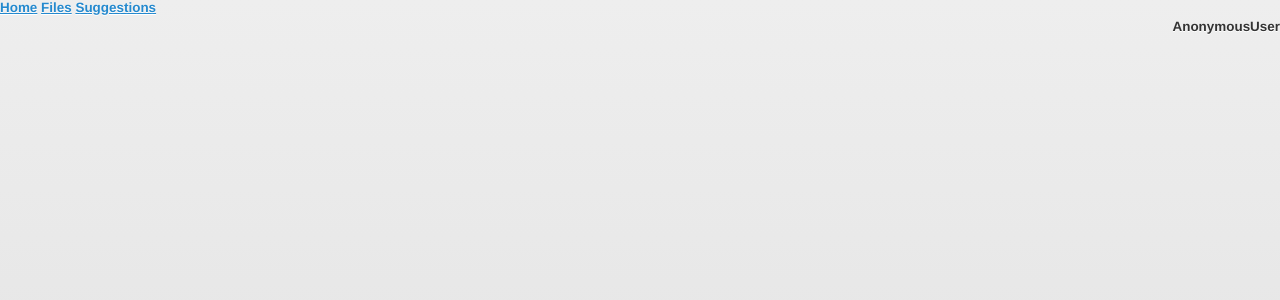
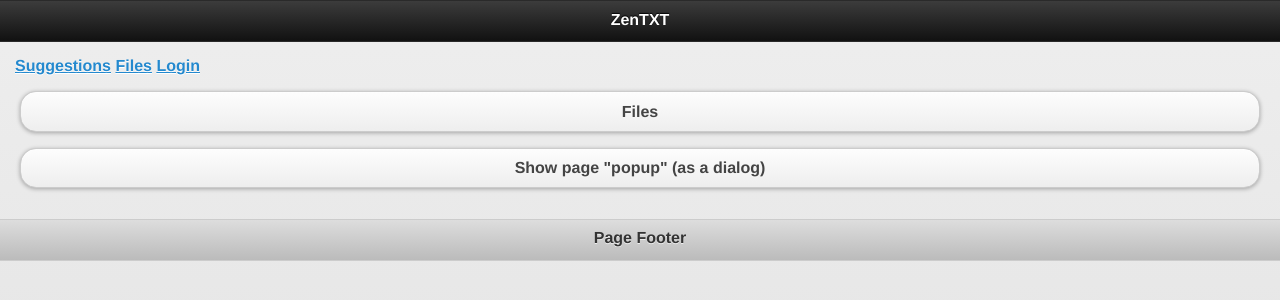
Before and after one commit to sqba/zentxt, a Django app: template templates/json/home.html in a window 1280 px wide. Shown: the top 300 px of the page. Run offline with Django 3.2, Linux system fonts and the light colour scheme; the template is opened without the code that fills it, so the values that code supplies are empty.

Commit message:
multi page json

```diff
--- a/templates/json/home.html
+++ b/templates/json/home.html
@@ -1,7 +1,7 @@
+<!DOCTYPE html>
 <html>
 	<head>
         <title>ZenTXT</title>
-
         <meta name="viewport" content="width=device-width, initial-scale=1">
         <link rel="stylesheet" href="js/jquery.mobile-1.0.1.min.css" />
         <script src="js/jquery-1.7.1.min.js"></script>
@@ -9,6 +9,7 @@
 
         <script>
             function load_files() {
+                $("#file_list").children().remove();
                 var url="/files";
                 $.getJSON(url, function(data) {
                     $.each(data.files, function(item, arr) {
@@ -25,34 +26,38 @@
             {
                 load_files();
             }
+            $('#files').live('pageshow', function (event, ui) {
+                load_files();
+            });
         </script>
+    </head>
+    <body>
+        <div data-role="page" id="home">
 
-    </head>
+            <div data-role="header">
+                <h1>ZenTXT</h1>
+            </div><!-- /header -->
 
-    <body onload="OnLoad()">
+            <div data-role="content" >
+                <a href="/suggestions">Suggestions</a>
+                <a href="/files">Files</a>
+                <a href="{{ login_url }}">Login</a>
 
-		<div id="suggestions" style="padding: 0pt 0pt 4px; font-size: 84%;" width="100%" align="left">
-			<nobr>
-                {% if user %}
-                    <a href="/">Home</a>
-                    <a href="/files">Files</a>
-                {% endif %}
-				<a href="/suggestions">Suggestions</a>
-			</nobr>
-		</div>
+                <p><a href="#files" data-role="button">Files</a></p>
+                <p><a href="#popup"data-role="button" data-rel="dialog" data-transition="pop">Show page "popup" (as a dialog)</a></p>
+            </div><!-- /content -->
 
-		<div id="guser" style="padding: 0pt 0pt 4px; font-size: 84%;" width="100%" align="right">
-			<nobr>
-                {% if user %}
-                    <b>{{ user }}</b>
-                {% else %}
-                    <a href="{{ login_url }}">Login</a>
-                {% endif %}
+            <div data-role="footer" data-theme="d">
+                <h4>Page Footer</h4>
+            </div><!-- /footer -->
+        </div><!-- /page -->
 
-			</nobr>
-		</div>
+        <div data-role="page" id="files" data-theme="a" onload="OnLoad()">
+            <ul id="file_list"></ul>
+            <p><a href="#main" data-rel="back" data-role="button" data-inline="true" data-icon="back">Back to page "one"</a></p>
+        </div><!-- /page two -->
 
-        <ul id="file_list"></ul>
-
+        <div data-role="page" id="popup">
+        </div><!-- /page popup -->
     </body>
 </html>
```
